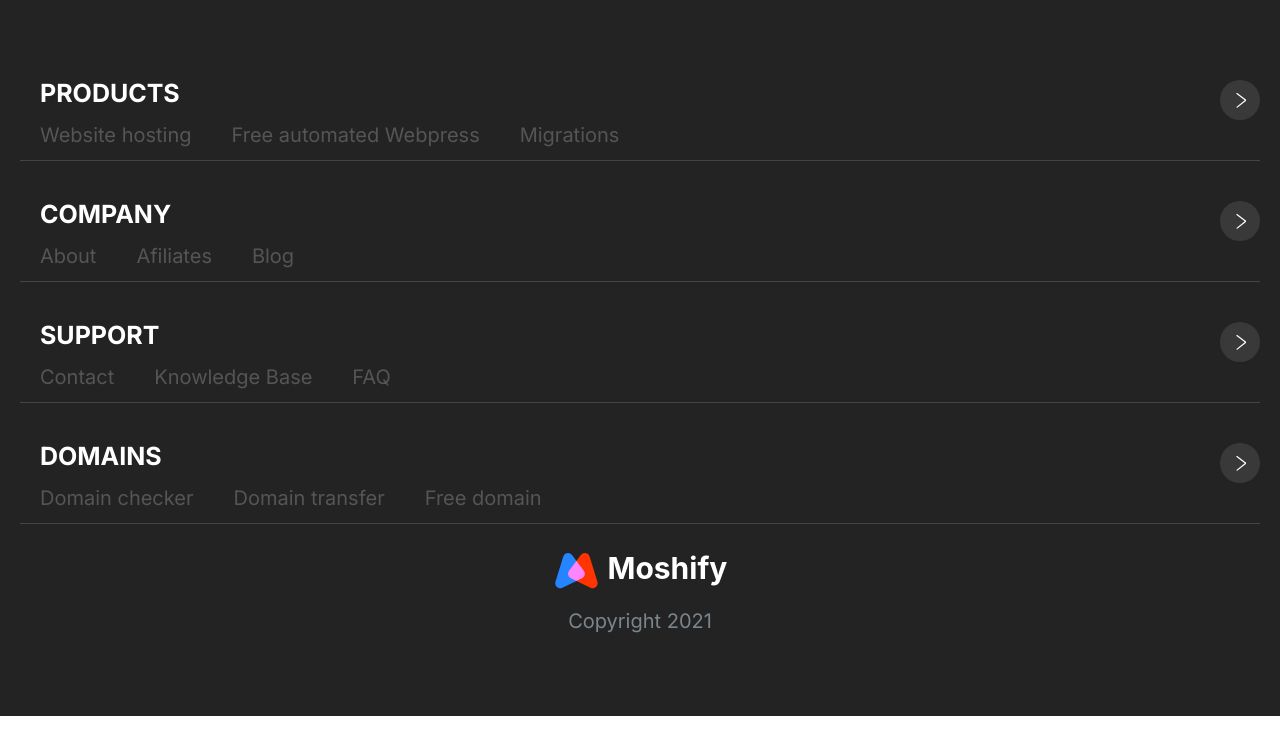
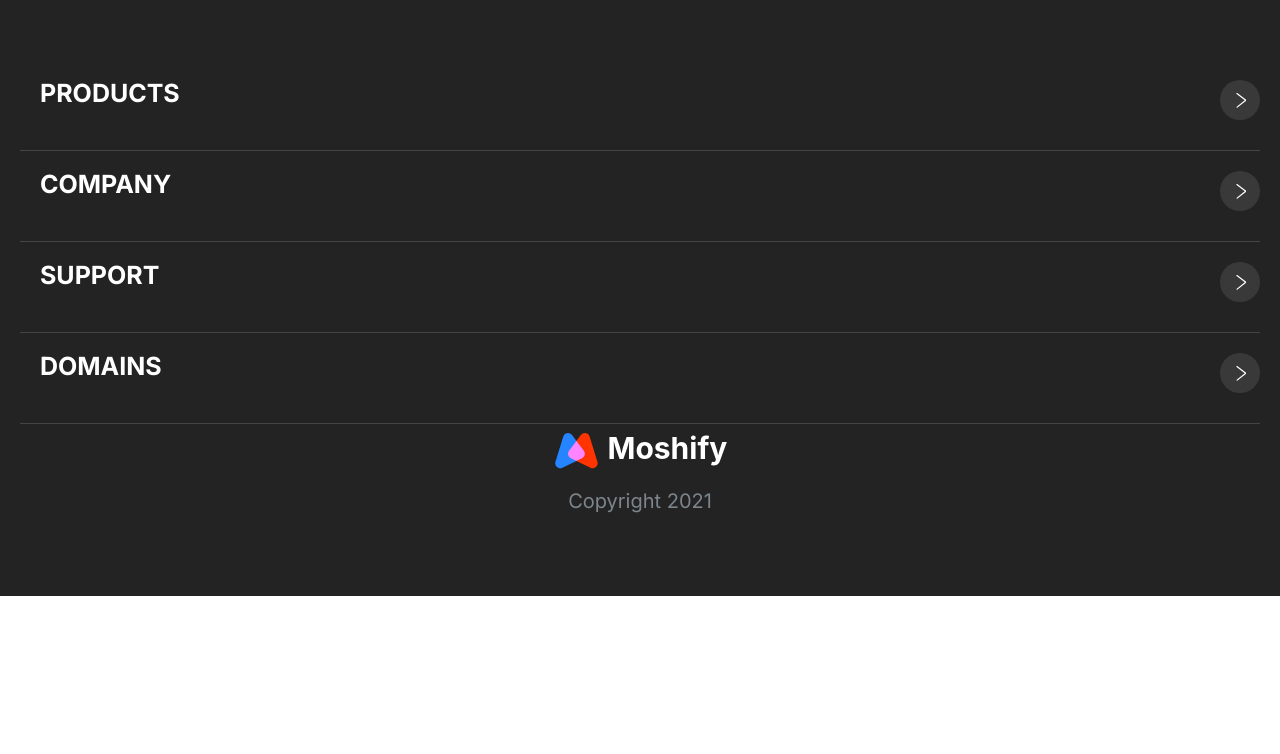
Before and after one commit to rubenruvalcabac/moshify, a plain HTML site: page index.html in a window 1280 px wide. Drawn offline with Linux system fonts and the light colour scheme.

Commit message:
Mobile refactor

```diff
--- a/css/styles.css
+++ b/css/styles.css
@@ -869,30 +869,36 @@ ShowCase
 .footer {
   background: rgb(35, 35, 35);
 }
+
 .footer__section {
   padding-bottom: 2rem;
   padding-top: 2rem;
+  padding-left: 2rem;
+  border-bottom: #444 1px solid;
 }
-.footer .nav__item {
+
+.footer__heading {
+  font-size: 2.5rem;
+}
+
+.footer__list li {
   border-bottom: none;
 }
-.footer .nav__item > a {
+.footer__list li > a {
   color: #555;
+  transition: color 0.5s;
 }
 
-.footer .nav__item > a:hover {
+.footer__list li > a:hover {
   color: #fff;
-}
-.footer__heading {
-  font-size: 2.5rem;
-  padding-left: 2rem;
-}
-
-.footer__block {
-  padding-bottom: 1rem;
-  border-bottom: #444 1px solid;
 }
 
 .footer__brand {
   text-align: center;
 }
+
+.footer__list {
+  padding-top: 0;
+  margin-top: 0;
+  margin-bottom: 1rem;
+}
--- a/index.html
+++ b/index.html
@@ -17,20 +17,18 @@
   </head>
   <body>
     <div class="block block--dark footer">
-      <section class="footer__section">
-        <div class="collapsible footer__block">
+      <section class="collapsible footer__section">
         <header class="collapsible__header">
           <h2 class="collapsible__heading footer__heading">PRODUCTS</h2>
           <svg class="icon icon--white collapsible__chevron">
             <use xlink:href="images/sprite.svg#chevron"></use>
           </svg>
         </header>
-          <ul class="list nav__list collapsible__content">
-            <li class="nav__item"><a href="#">Website hosting</a></li>
-            <li class="nav__item"><a href="#">Free automated Webpress</a></li>
-            <li class="nav__item"><a href="#">Migrations</a></li>
+        <ul class="list collapsible__content footer__list">
+          <li><a href="#">Website hosting</a></li>
+          <li><a href="#">Free automated Webpress</a></li>
+          <li><a href="#">Migrations</a></li>
         </ul>
-        </div>
       </section>
       <section class="footer__section">
         <div class="collapsible footer__block">
@@ -40,10 +38,10 @@
               <use xlink:href="images/sprite.svg#chevron"></use>
             </svg>
           </header>
-          <ul class="list nav__list collapsible__content">
-            <li class="nav__item"><a href="#">About</a></li>
-            <li class="nav__item"><a href="#">Afiliates</a></li>
-            <li class="nav__item"><a href="#">Blog</a></li>
+          <ul class="list collapsible__content footer__list">
+            <li><a href="#">About</a></li>
+            <li><a href="#">Afiliates</a></li>
+            <li><a href="#">Blog</a></li>
           </ul>
         </div>
       </section>
@@ -55,10 +53,10 @@
               <use xlink:href="images/sprite.svg#chevron"></use>
             </svg>
           </header>
-          <ul class="list nav__list collapsible__content">
-            <li class="nav__item"><a href="#">Contact</a></li>
-            <li class="nav__item"><a href="#">Knowledge Base</a></li>
-            <li class="nav__item"><a href="#">FAQ</a></li>
+          <ul class="list collapsible__content footer__list">
+            <li><a href="#">Contact</a></li>
+            <li><a href="#">Knowledge Base</a></li>
+            <li><a href="#">FAQ</a></li>
           </ul>
         </div>
       </section>
@@ -71,10 +69,10 @@
               <use xlink:href="images/sprite.svg#chevron"></use>
             </svg>
           </header>
-          <ul class="list nav__list collapsible__content">
-            <li class="nav__item"><a href="#">Domain checker</a></li>
-            <li class="nav__item"><a href="#">Domain transfer</a></li>
-            <li class="nav__item"><a href="#">Free domain</a></li>
+          <ul class="list collapsible__content footer__list">
+            <li><a href="#">Domain checker</a></li>
+            <li><a href="#">Domain transfer</a></li>
+            <li><a href="#">Free domain</a></li>
           </ul>
         </div>
       </section>
```
Lines whose indentation alone changed are shown as unchanged.
